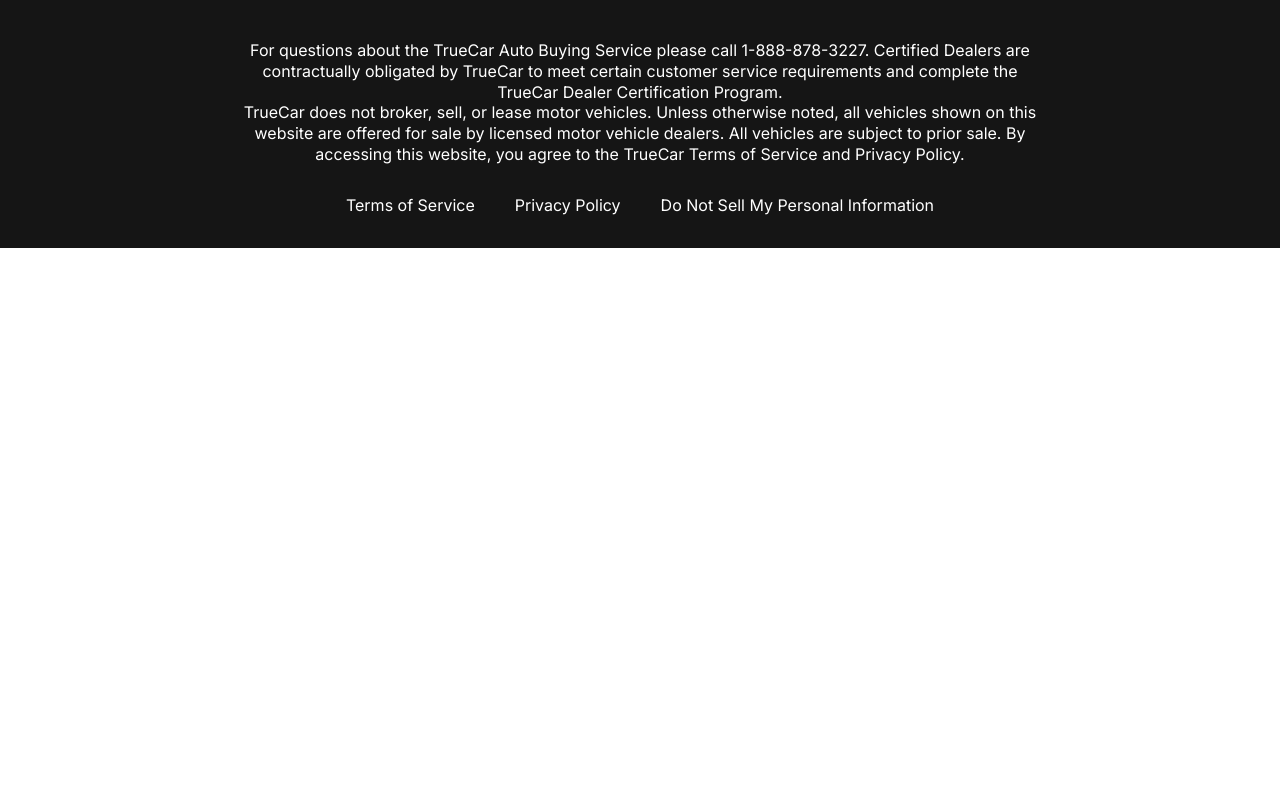
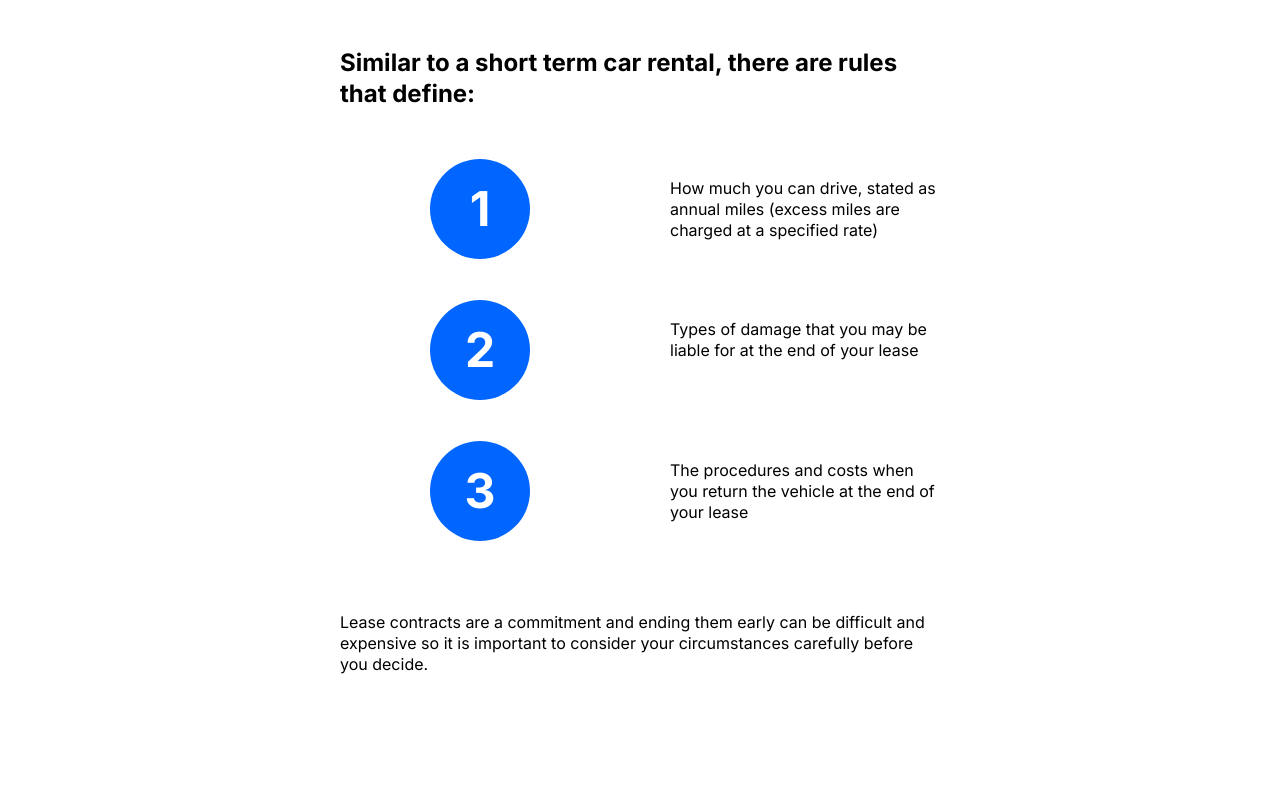
Before and after one commit to AndriiPrysiazhniuk/Lease-car, a plain HTML site: page index.html in a window 1280 px wide. Shown: the part 1632-2421 px from the top of the page. Before the commit the page ends 1880 px from the top, so only its background shows below. Drawn offline with nearby package versions, Linux system fonts and the light colour scheme.

Commit message:
created how-does section

```diff
--- a/css/style.css
+++ b/css/style.css
@@ -89,7 +89,7 @@ body {
     display: flex;
     flex-direction: column;
     position: relative;
-    margin: -100px 0 0 0;
+    /*margin: -100px 0 0 0;*/
 }
 
 .footer__menu {
@@ -219,12 +219,64 @@ body {
     margin-bottom: 30px;
 }
 
-.why-lease__item-title{
+.why-lease__item-title {
     margin-bottom: 30px;
     font-size: 24px;
     font-weight: 700;
 }
 
-.why-lease__item-text{
+.why-lease__item-text {
     text-align: left;
 }
+
+.how-does {
+    padding-bottom: 150px;
+}
+
+.how-does__inner {
+    max-width: 600px;
+    margin: 0 auto;
+}
+
+.how-does__title {
+    font-size: 24px;
+    font-weight: 700;
+    padding-top: 50px;
+}
+
+.how-does__list {
+    padding: 50px 0 70px;
+    counter-reset: myCounter;
+}
+
+.how-does__item{
+    list-style-type: none;
+    width: 270px;
+    position: relative;
+    margin-left: auto;
+    box-sizing: content-box;
+    padding: 19px 0 19px 240px;
+    min-height: 63px;
+}
+
+.how-does__item + .how-does__item{
+    margin-top: 40px;
+}
+
+.how-does__item::before {
+    counter-increment: myCounter;
+    content: counter(myCounter);
+    display: flex;
+    justify-content: center;
+    align-items: center;
+    font-size: 48px;
+    font-weight: 700;
+    background-color: #0066ff;
+    height: 100px;
+    width: 100px;
+    border-radius: 50%;
+    color:#ffffff;
+    position: absolute;
+    left: 0;
+    top: 0;
+}
--- a/index.html
+++ b/index.html
@@ -88,7 +88,8 @@
                         Top Dealers
                     </h3>
                     <p class="why-lease__item-text">
-                        TrueCar Certified Dealers compete for your business by providing discounted pricing on in-stock inventory.
+                        TrueCar Certified Dealers compete for your business by providing discounted pricing on in-stock
+                        inventory.
                     </p>
                 </li>
                 <li class="why-lease__item">
@@ -97,7 +98,8 @@
                         Discounted Pricing
                     </h3>
                     <p class="why-lease__item-text">
-                        View local inventory from the comfort of home and get access to guaranteed savings on the car of your choice.
+                        View local inventory from the comfort of home and get access to guaranteed savings on the car of
+                        your choice.
                     </p>
                 </li>
                 <li class="why-lease__item">
@@ -106,7 +108,8 @@
                         Lower Payments
                     </h3>
                     <p class="why-lease__item-text">
-                        Get discounted pricing when you shop for a car or truck using TrueCar and save on your lease payment.
+                        Get discounted pricing when you shop for a car or truck using TrueCar and save on your lease
+                        payment.
                     </p>
                 </li>
                 <li class="why-lease__item">
@@ -115,10 +118,48 @@
                         Easy Upgrade
                     </h3>
                     <p class="why-lease__item-text">
-                        Easy to upgrade to the newest vehicle model every few years if you would like to be modern and comfortable
+                        Easy to upgrade to the newest vehicle model every few years if you would like to be modern and
+                        comfortable
                     </p>
                 </li>
             </ul>
+        </div>
+    </section>
+    <section class="how-does">
+        <div class="container">
+            <div class="how-does__inner">
+                <h2 class="section-title">
+                    How Does Leasing Work?
+                </h2>
+                <p class="how-does__text">
+                    Leasing a vehicle is essentially entering into a long term rental agreement for that vehicle. Unlike
+                    a traditional car purchase, you don’t actually own the vehicle. Instead, a leasing company purchases
+                    the vehicle from the dealer on your behalf and then you make monthly payments to the leasing company
+                    for the duration of your lease. Some leases however, do provide the option to purchase the vehicle
+                    at the end of the lease.
+                </p>
+
+                <h4 class="how-does__title">
+                    Similar to a short term car rental, there are rules that define:
+                </h4>
+                <ol class="how-does__list">
+                    <li class="how-does__item">
+                        How much you can drive, stated as annual miles (excess miles are charged
+                        at a specified rate)
+                    </li>
+                    <li class="how-does__item">
+                        Types of damage that you may be liable for at the end of your lease
+                    </li>
+                    <li class="how-does__item">
+                        The procedures and costs when you return the vehicle at the end of your
+                        lease
+                    </li>
+                </ol>
+                <p class="how-does__text">
+                    Lease contracts are a commitment and ending them early can be difficult and expensive so it is
+                    important to consider your circumstances carefully before you decide.
+                </p>
+            </div>
         </div>
     </section>
     <footer class="footer">
```
